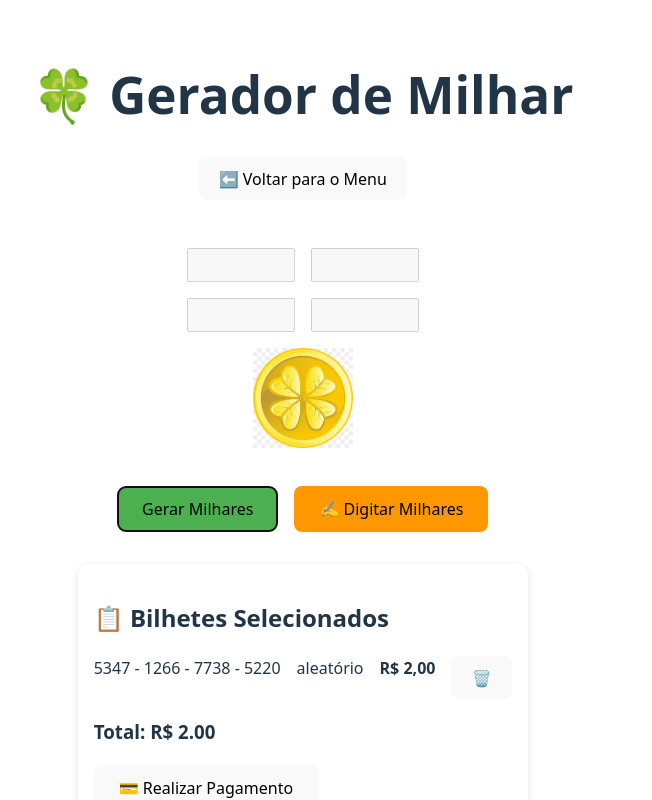
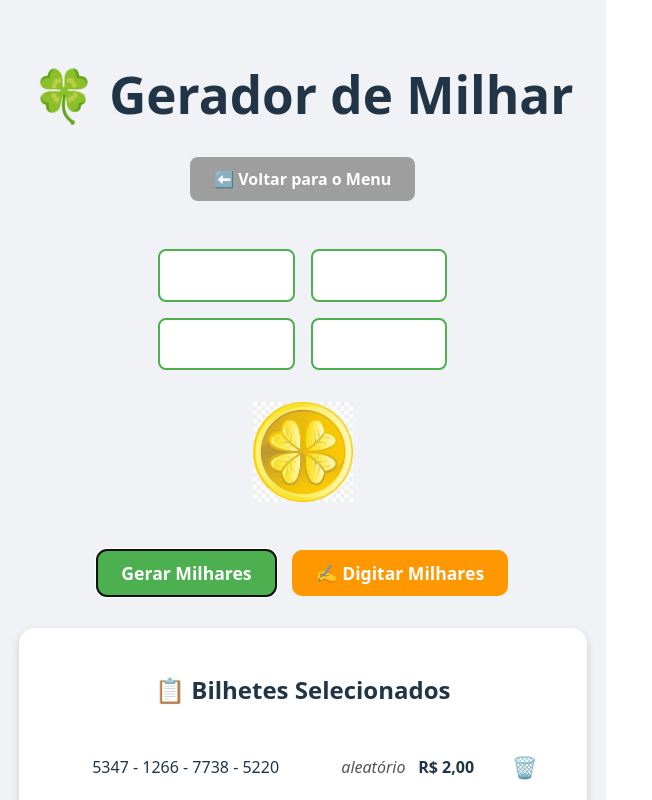
Before and after one commit to devoliveiracaetano/sorteioDoDia, a React (Vite) app in the folder frontEnd/: page /milhar in a window 1280 px wide. Both pictures are taken after a click on the button "Gerar Milhares". Shown: the top 800 px of the page, without its empty margins (0-652 px from the left). Built offline with nearby package versions, Linux system fonts and the light colour scheme.

Commit message:
Tela de Pagamento realizada com sucesso

```diff
--- a/frontEnd/src/pages/Milhar.jsx
+++ b/frontEnd/src/pages/Milhar.jsx
@@ -4,60 +4,80 @@ import { useLocation, useNavigate } from "react-router-dom";
 import { QRCodeSVG } from "qrcode.react";
 import trevoImg from "../assets/trevo.jpg";
 
-// 🔑 Função para formatar campo EMV
-function formatEMV(id, value) {
-  const length = String(value.length).padStart(2, "0");
-  return id + length + value;
+/* ================= Helpers PIX ================= */
+
+// Remove acentos e caracteres não-ASCII básicos
+function sanitize(text) {
+  return (text || "")
+    .normalize("NFD")
+    .replace(/[\u0300-\u036f]/g, "")
+    .replace(/[^A-Za-z0-9 ]/g, "")
+    .toUpperCase();
 }
 
-// 🔑 Cálculo CRC16 para Pix
+// Formata campo EMV: ID + len(2) + valor
+function formatEMV(id, value) {
+  const val = String(value ?? "");
+  const length = String(val.length).padStart(2, "0");
+  return id + length + val;
+}
+
+// CRC16-CCITT (0x1021), init 0xFFFF
 function crc16(payload) {
-  let polinomio = 0x1021;
-  let resultado = 0xffff;
-
+  let crc = 0xffff;
   for (let i = 0; i < payload.length; i++) {
-    resultado ^= payload.charCodeAt(i) << 8;
+    crc ^= payload.charCodeAt(i) << 8;
     for (let j = 0; j < 8; j++) {
-      if ((resultado <<= 1) & 0x10000) resultado ^= polinomio;
-      resultado &= 0xffff;
+      if (crc & 0x8000) crc = (crc << 1) ^ 0x1021;
+      else crc <<= 1;
+      crc &= 0xffff;
     }
   }
-
-  return resultado.toString(16).toUpperCase().padStart(4, "0");
+  return crc.toString(16).toUpperCase().padStart(4, "0");
 }
 
-// 🔑 Gerador do payload Pix dinâmico
+/**
+ * Gera payload Pix ESTÁTICO (Point of Initiation Method = "11")
+ * Campos principais:
+ * 00=01, 01=11, 26(MAI: 00 GUI, 01 CHAVE), 52, 53, [54], 58, 59, 60, 62(05=TXID), 63(CRC)
+ */
 function gerarPixPayload({ chave, nome, cidade, identificador, valor }) {
-  const gui =
-    formatEMV("00", "01") +
-    formatEMV("01", "11") +
-    formatEMV("25", "BR.GOV.BCB.PIX");
-  const chavePix = formatEMV("01", chave);
-  const merchantAccount = formatEMV("26", gui + chavePix);
-  const merchantCategory = formatEMV("52", "0000");
-  const moeda = formatEMV("53", "986");
-  const valorFormatado = formatEMV("54", valor.toFixed(2));
-  const pais = formatEMV("58", "BR");
-  const nomeBenef = formatEMV("59", nome);
-  const cidadeBenef = formatEMV("60", cidade);
-  const txid = formatEMV("05", identificador);
-  const adicionais = formatEMV("62", txid);
+  const nomeSan = sanitize(nome).slice(0, 25) || "NAO INFORMADO";
+  const cidadeSan = sanitize(cidade).slice(0, 15) || "CIDADE";
+  const txid =
+    (identificador || "TXID").replace(/[^A-Za-z0-9]/g, "").slice(0, 25) ||
+    "TXID";
 
+  // Merchant Account Information (ID 26)
+  const mai =
+    formatEMV("00", "BR.GOV.BCB.PIX") + // GUI
+    formatEMV("01", String(chave)); // Chave PIX (CPF neste caso)
+
+  // Montagem do payload
   let payload =
-    formatEMV("00", "01") +
-    formatEMV("01", "12") +
-    merchantAccount +
-    merchantCategory +
-    moeda +
-    valorFormatado +
-    pais +
-    nomeBenef +
-    cidadeBenef +
-    adicionais +
-    "6304";
+    formatEMV("00", "01") + // Payload Format Indicator
+    formatEMV("01", "11") + // Static
+    formatEMV("26", mai) + // Merchant Account Info
+    formatEMV("52", "0000") + // Merchant Category Code
+    formatEMV("53", "986"); // Moeda (BRL)
 
+  // Valor: só inclui se > 0; se 0/ausente, omite para permitir digitação no app
+  if (valor && valor > 0) {
+    payload += formatEMV("54", Number(valor).toFixed(2));
+  }
+
+  payload +=
+    formatEMV("58", "BR") + // País
+    formatEMV("59", nomeSan) + // Nome recebedor (<=25)
+    formatEMV("60", cidadeSan) + // Cidade (<=15)
+    formatEMV("62", formatEMV("05", txid)) + // Additional Data Template / TXID
+    "6304"; // CRC placeholder
+
+  // Apende CRC calculado
   return payload + crc16(payload);
 }
+
+/* ================== Componente ================== */
 
 export default function Milhar() {
   const [milhares, setMilhares] = useState(["", "", "", ""]);
@@ -85,9 +105,7 @@ export default function Milhar() {
   const ativarModoManual = () => {
     setMilhares(["", "", "", ""]);
     setModoManual(true);
-    setTimeout(() => {
-      if (inputsRef[0].current) inputsRef[0].current.focus();
-    }, 0);
+    setTimeout(() => inputsRef[0].current?.focus(), 0);
   };
 
   const atualizarMilhar = (valor, index) => {
@@ -97,14 +115,14 @@ export default function Milhar() {
     setMilhares(novas);
 
     if (valor.length === 4 && index < inputsRef.length - 1) {
-      inputsRef[index + 1].current.focus();
+      inputsRef[index + 1].current?.focus();
     }
 
     const todasPreenchidas = novas.every((m) => m.length === 4);
     if (todasPreenchidas && !novas.some((m) => vendidas.includes(m))) {
       setBilhetes((prev) => [...prev, { numeros: novas, tipo: "manual" }]);
       setMilhares(["", "", "", ""]);
-      if (inputsRef[0].current) inputsRef[0].current.focus();
+      inputsRef[0].current?.focus();
     }
   };
 
@@ -114,25 +132,29 @@ export default function Milhar() {
     }
   };
 
+  const total = bilhetes.length * 2; // R$2 por bilhete
+
   const realizarPagamento = () => {
-    const total = 0.0; // 🔒 valor fixo só pra teste
+    // Gera TXID curto e único
+    const txid = "SD" + Date.now().toString().slice(-10);
+
     const payload = gerarPixPayload({
-      chave: "11999999999", // 🔑 sua chave Pix aqui
-      nome: "SORTEIO DIA",
-      cidade: "SAO PAULO",
-      identificador: "TX12345",
-      valor: total,
+      chave: "44954379687", // ✅ sua chave CPF
+      nome: "SorteioDoDia",
+      cidade: "Aguas Lindas de Goias", // será sanitizado e truncado
+      identificador: txid,
+      valor: total > 0 ? total : undefined, // se 0, omite 54 (usuário digita)
     });
+
     setPixPayload(payload);
     setPagamento(true);
   };
 
   const copiarCodigo = () => {
+    if (!pixPayload) return;
     navigator.clipboard.writeText(pixPayload);
     alert("✅ Código Pix copiado!");
   };
-
-  const total = bilhetes.length * 2;
 
   return (
     <div style={styles.container}>
@@ -183,15 +205,25 @@ export default function Milhar() {
           {bilhetes.map((b, i) => (
             <div key={i} style={styles.bilheteCard}>
               <span>{b.numeros.join(" - ")}</span>
-              <span>{b.tipo}</span>
+              <span style={{ fontStyle: "italic", color: "#555" }}>
+                {b.tipo}
+              </span>
               <strong>R$ 2,00</strong>
-              <button onClick={() => removerBilhete(i)}>🗑️</button>
+              <button onClick={() => removerBilhete(i)} style={styles.trashBtn}>
+                🗑️
+              </button>
             </div>
           ))}
           <h3>Total: R$ {total.toFixed(2)}</h3>
           <button
             onClick={realizarPagamento}
-            style={styles.button}
+            style={{
+              ...styles.button,
+              backgroundColor: bilhetes.length > 0 ? "#2196f3" : "#aaa",
+              cursor: bilhetes.length > 0 ? "pointer" : "not-allowed",
+              marginTop: "1rem",
+              width: "100%",
+            }}
             disabled={bilhetes.length === 0}
           >
             💳 Realizar Pagamento
@@ -199,11 +231,11 @@ export default function Milhar() {
         </div>
       )}
 
-      {/* MODAL DE PAGAMENTO */}
+      {/* ===== Modal de Pagamento ===== */}
       {pagamento && (
         <div style={styles.overlay}>
           <div style={styles.popup}>
-            {/* Cabeçalho */}
+            {/* Ícone + título + texto (com animação simples) */}
             <div style={styles.header}>
               <div style={styles.iconCircle}>
                 <span className="checkmark">✔</span>
@@ -216,19 +248,18 @@ export default function Milhar() {
             </div>
 
             {/* QR Code */}
-            <div style={{ margin: "2rem 0" }}>
-              <QRCodeSVG value={pixPayload} size={220} />
+            <div style={{ margin: "1.5rem 0" }}>
+              <QRCodeSVG value={pixPayload} size={220} includeMargin />
             </div>
 
-            {/* Apenas o botão de copiar */}
+            {/* Botão copiar (sem textarea) */}
             <button onClick={copiarCodigo} style={styles.copyButton}>
               📋 Copiar código Pix
             </button>
 
-            {/* Fechar */}
             <button
               onClick={() => setPagamento(false)}
-              style={{ ...styles.button, marginTop: "1.5rem", width: "100%" }}
+              style={{ ...styles.button, marginTop: "1.2rem", width: "100%" }}
             >
               Fechar
             </button>
@@ -236,7 +267,7 @@ export default function Milhar() {
         </div>
       )}
 
-      {/* Animação CSS inline */}
+      {/* CSS da animação do check */}
       <style>
         {`
           .checkmark {
@@ -247,10 +278,7 @@ export default function Milhar() {
             animation: popIn 0.6s ease forwards;
           }
           @keyframes popIn {
-            to {
-              opacity: 1;
-              transform: scale(1);
-            }
+            to { opacity: 1; transform: scale(1); }
           }
         `}
       </style>
@@ -258,63 +286,108 @@ export default function Milhar() {
   );
 }
 
+/* ================== Estilos ================== */
+
 const styles = {
   container: {
     display: "flex",
     flexDirection: "column",
     alignItems: "center",
     padding: "2rem",
+    minHeight: "100vh",
+    backgroundColor: "#f0f2f5",
+    textAlign: "center",
   },
-  voltarButton: { marginBottom: "1rem" },
+  voltarButton: {
+    marginBottom: "1rem",
+    padding: "0.7rem 1.5rem",
+    fontSize: "1rem",
+    borderRadius: "8px",
+    border: "none",
+    backgroundColor: "#9e9e9e",
+    color: "#fff",
+    cursor: "pointer",
+    fontWeight: "bold",
+  },
   grid: {
     display: "grid",
     gridTemplateColumns: "1fr 1fr",
     gap: "1rem",
     margin: "2rem 0",
+    alignItems: "center",
+    justifyItems: "center",
   },
-  input: { width: "100px", fontSize: "1.5rem", textAlign: "center" },
-  trevoBox: { gridColumn: "span 2", textAlign: "center" },
-  trevo: { width: "100px" },
-  actions: { display: "flex", gap: "1rem" },
+  input: {
+    width: "110px",
+    padding: "0.7rem",
+    fontSize: "1.4rem",
+    textAlign: "center",
+    borderRadius: "8px",
+    border: "2px solid #4caf50",
+    backgroundColor: "#fff",
+    fontWeight: "bold",
+  },
+  trevoBox: { gridColumn: "span 2", display: "flex", justifyContent: "center" },
+  trevo: { width: "100px", margin: "1rem 0" },
+  actions: {
+    display: "flex",
+    gap: "1rem",
+    flexWrap: "wrap",
+    justifyContent: "center",
+  },
   button: {
     padding: "0.7rem 1.5rem",
-    fontSize: "1rem",
+    fontSize: "1.1rem",
+    borderRadius: "10px",
+    border: "none",
+    backgroundColor: "#4caf50",
+    color: "#fff",
     cursor: "pointer",
-    borderRadius: "8px",
+    fontWeight: "bold",
+    transition: "0.2s",
   },
   bilhetesBox: {
     marginTop: "2rem",
-    padding: "1rem",
+    padding: "1.5rem",
     background: "#fff",
-    borderRadius: "12px",
-    boxShadow: "0px 2px 8px rgba(0,0,0,0.1)",
+    borderRadius: "16px",
+    boxShadow: "0 4px 10px rgba(0,0,0,0.15)",
+    width: "100%",
+    maxWidth: "520px",
   },
   bilheteCard: {
-    display: "flex",
-    gap: "1rem",
-    justifyContent: "space-between",
+    display: "grid",
+    gridTemplateColumns: "1fr auto auto auto",
+    alignItems: "center",
+    gap: "0.8rem",
+    padding: "0.8rem 0",
+    borderBottom: "1px solid #eee",
+  },
+  trashBtn: {
+    background: "transparent",
+    border: "none",
+    fontSize: "1.3rem",
+    cursor: "pointer",
   },
   overlay: {
     position: "fixed",
-    top: 0,
-    left: 0,
-    right: 0,
-    bottom: 0,
+    inset: 0,
     background: "rgba(0,0,0,0.6)",
     display: "flex",
     justifyContent: "center",
     alignItems: "center",
     zIndex: 9999,
+    padding: "1rem",
   },
   popup: {
     background: "#fff",
     padding: "2rem",
     borderRadius: "16px",
     textAlign: "center",
-    width: "400px",
-    boxShadow: "0px 4px 12px rgba(0,0,0,0.15)",
+    width: "min(420px, 100%)",
+    boxShadow: "0 6px 15px rgba(0,0,0,0.25)",
   },
-  header: { marginBottom: "1rem" },
+  header: { marginBottom: "0.5rem" },
   iconCircle: {
     width: "70px",
     height: "70px",
@@ -329,7 +402,6 @@ const styles = {
   title: { margin: "0.5rem 0", fontSize: "1.5rem", color: "#333" },
   subtitle: { fontSize: "0.95rem", color: "#666" },
   copyButton: {
-    marginTop: "1rem",
     padding: "0.7rem 1rem",
     background: "black",
     color: "white",
```
